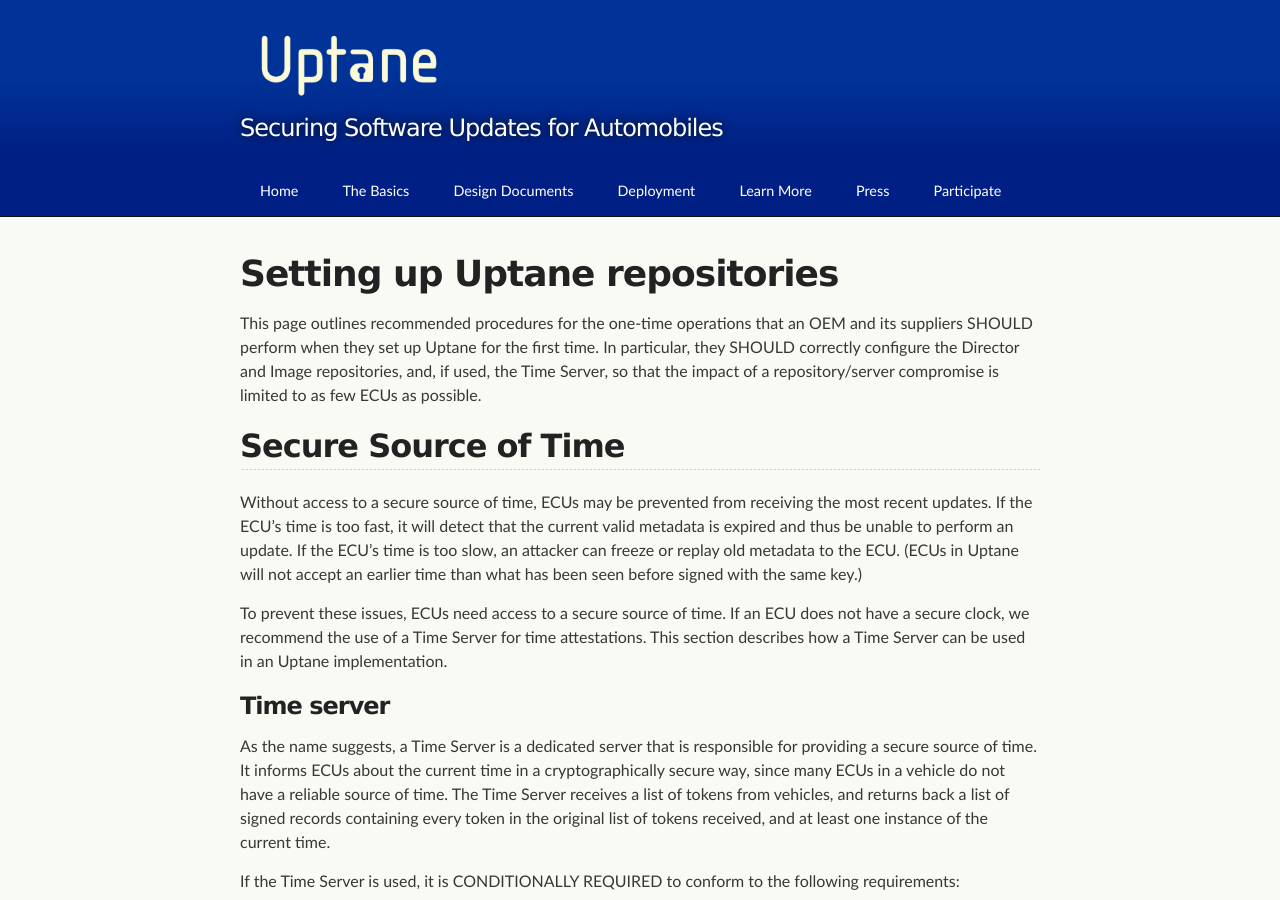
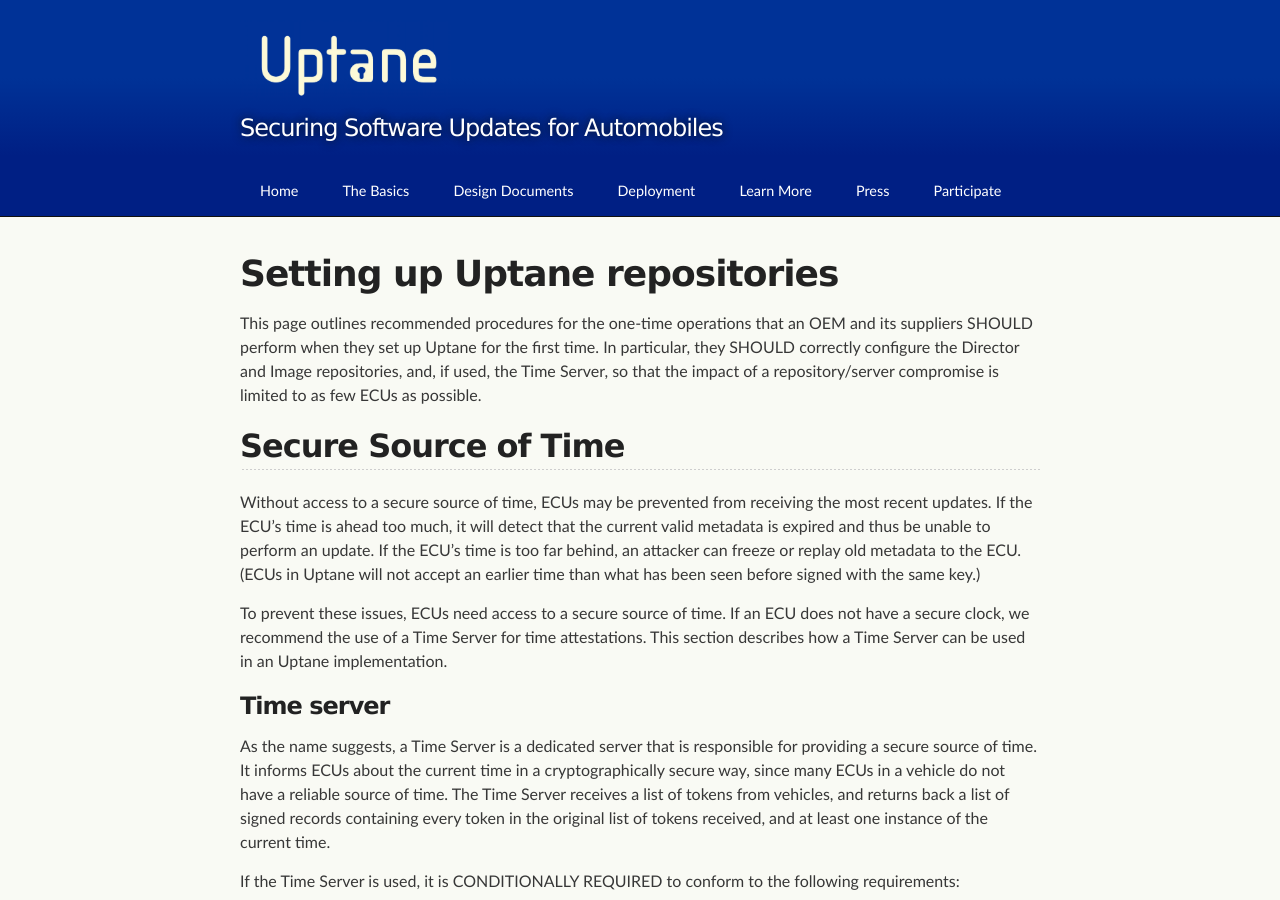
Before and after one commit to uptane/deployment-considerations, a Jekyll site: the page built from repositories.md, in a window 1280 px wide and 900 px high. Built offline with Jekyll 4.4.1, drawn with Linux system fonts in a browser that asks for light colours; our own code applies the rules of GitHub Pages for plain Markdown files.

Commit message:
Update repositories.md
Co-Authored-By: Trishank K Kuppusamy <33133073+trishankatdatadog@users.noreply.github.com>

```diff
--- a/repositories.md
+++ b/repositories.md
@@ -9,7 +9,7 @@ This page outlines recommended procedures for the one-time operations that an OE
 
 ## Secure Source of Time
 
-Without access to a secure source of time, ECUs may be prevented from receiving the most recent updates. If the ECU's time is too fast, it will detect that the current valid metadata is expired and thus be unable to perform an update. If the ECU's time is too slow, an attacker can freeze or replay old metadata to the ECU.  (ECUs in Uptane will not accept an earlier time than what has been seen before signed with the same key.)
+Without access to a secure source of time, ECUs may be prevented from receiving the most recent updates. If the ECU's time is ahead too much, it will detect that the current valid metadata is expired and thus be unable to perform an update. If the ECU's time is too far behind, an attacker can freeze or replay old metadata to the ECU.  (ECUs in Uptane will not accept an earlier time than what has been seen before signed with the same key.)
 
 To prevent these issues, ECUs need access to a secure source of time. If an ECU does not have a secure clock, we recommend the use of a Time Server for time attestations. This section describes how a Time Server can be used in an Uptane implementation.
 
```
